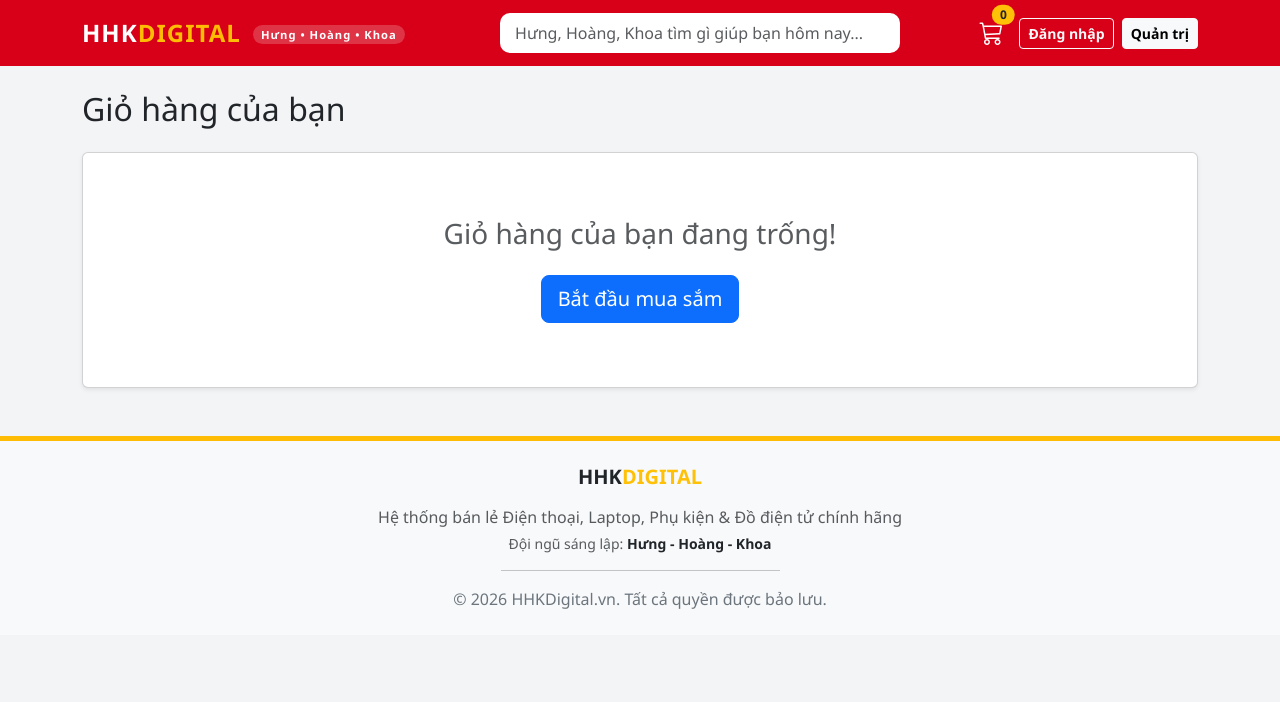
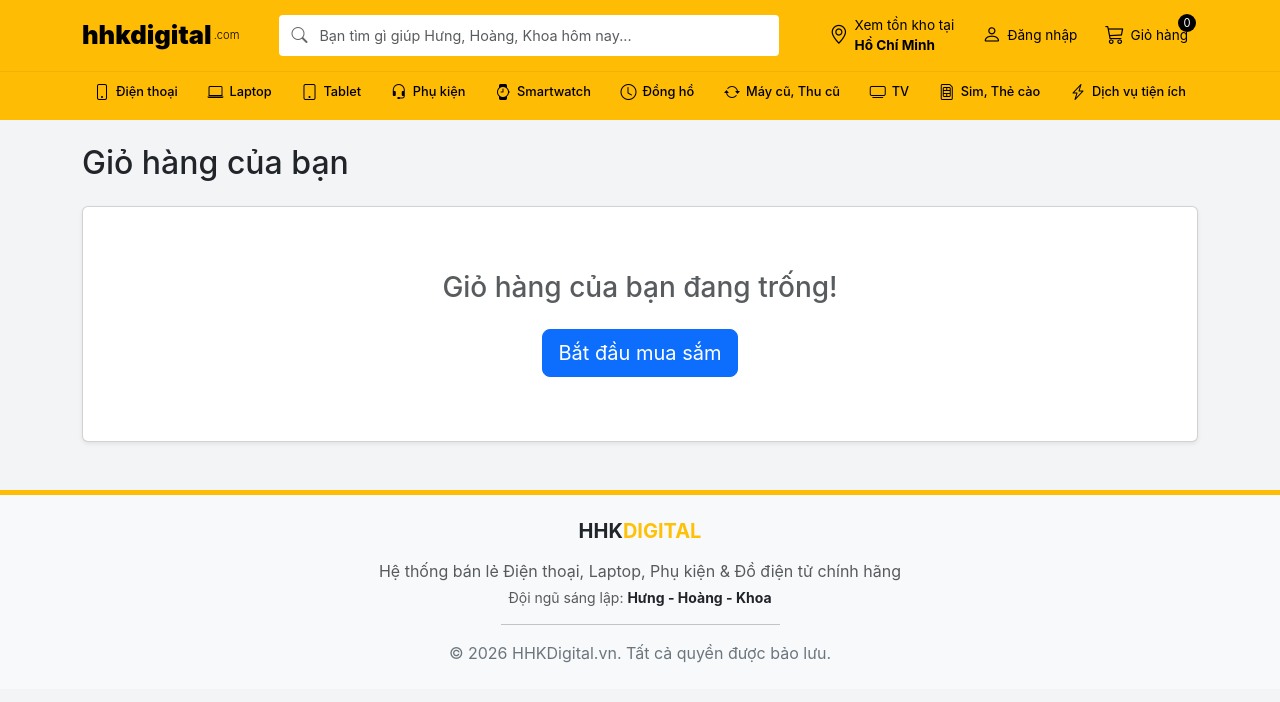
Before and after one commit to VietHoang-88/hhk_digital, a Django app: page /cart/ in a window 1280 px wide. Shown: the top 702 px of the page. Run offline with Django 5.2, Linux system fonts and the light colour scheme.

Commit message:
Major UI upgrade: TGDD style header, banners, and icons

```diff
--- a/shop/templates/shop/base.html
+++ b/shop/templates/shop/base.html
@@ -9,18 +9,47 @@
     <style>
         :root {
             --tgdd-yellow: #ffbc05;
+            --tgdd-dark: #333;
             --cellphones-red: #d70018;
             --hoangha-blue: #00483d;
             --hhk-dark: #1a1a1a;
         }
-        body { background-color: #f3f4f6; font-family: 'Segoe UI', Tahoma, Geneva, Verdana, sans-serif; }
-        .navbar { background-color: var(--cellphones-red) !important; padding: 10px 0; }
-        .navbar-brand { font-weight: 800; font-size: 1.5rem; letter-spacing: 1px; }
-        .search-bar { border-radius: 10px; border: none; padding: 8px 15px; width: 400px; }
-        .nav-link { color: white !important; font-weight: 500; }
+        body { background-color: #f3f4f6; font-family: -apple-system, BlinkMacSystemFont, "Segoe UI", Roboto, Helvetica, Arial, sans-serif; }
+
+        /* Header Top */
+        .header-main { background-color: var(--tgdd-yellow); padding: 10px 0; border-bottom: 1px solid rgba(0,0,0,0.05); }
+        .navbar-brand { font-weight: 900; font-size: 1.6rem; color: #000 !important; text-transform: lowercase; }
+        .navbar-brand span { color: #000; }
+
+        /* Search Bar */
+        .search-wrapper { position: relative; width: 100%; max-width: 500px; }
+        .search-bar {
+            border-radius: 4px;
+            border: none;
+            padding: 10px 15px 10px 40px;
+            width: 100%;
+            font-size: 0.9rem;
+            background: white;
+        }
+        .search-icon { position: absolute; left: 12px; top: 50%; transform: translateY(-50%); color: #666; z-index: 10; }
+
+        /* Header Actions */
+        .header-action { color: #000 !important; font-size: 0.85rem; text-decoration: none; display: flex; align-items: center; padding: 5px 10px; border-radius: 4px; transition: background 0.2s; }
+        .header-action:hover { background: rgba(255,255,255,0.2); }
+        .header-action i { font-size: 1.2rem; margin-right: 6px; }
+        .cart-badge { background: #000; color: #fff; border-radius: 50%; width: 18px; height: 18px; display: flex; align-items: center; justify-content: center; font-size: 0.7rem; position: absolute; top: -2px; right: 2px; }
+
+        /* Sub Navigation */
+        .header-nav { background-color: var(--tgdd-yellow); padding-bottom: 8px; }
+        .nav-categories { display: flex; justify-content: space-between; list-style: none; margin: 0; padding: 0; overflow-x: auto; white-space: nowrap; }
+        .nav-categories::-webkit-scrollbar { display: none; }
+        .nav-item-link { color: #000 !important; text-decoration: none; font-size: 0.8rem; font-weight: 500; display: flex; align-items: center; padding: 8px 12px; border-radius: 4px; }
+        .nav-item-link:hover { background: rgba(255,255,255,0.3); }
+        .nav-item-link i { font-size: 1rem; margin-right: 6px; }
+
         .product-card {
             border: none;
-            border-radius: 15px;
+            border-radius: 8px;
             transition: all 0.3s ease;
             overflow: hidden;
             background: white;
@@ -31,35 +60,41 @@
         }
         .btn-buy { background-color: var(--cellphones-red); color: white; border-radius: 8px; font-weight: 600; }
         .btn-buy:hover { background-color: #b50014; color: white; }
-        .category-item { border-radius: 8px; margin-bottom: 5px; border: none; }
-        .category-item.active { background-color: var(--tgdd-yellow) !important; color: black !important; font-weight: bold; }
         footer { background-color: white; border-top: 5px solid var(--tgdd-yellow); }
-        .team-badge { font-size: 0.7rem; vertical-align: middle; background: rgba(255,255,255,0.2); padding: 2px 8px; border-radius: 10px; margin-left: 5px; }
     </style>
 </head>
 <body>
-    <nav class="navbar navbar-expand-lg navbar-dark sticky-top">
+    <!-- Main Header -->
+    <header class="header-main sticky-top">
         <div class="container">
-            <a class="navbar-brand" href="{% url 'shop:product_list' %}">
-                HHK<span style="color: var(--tgdd-yellow)">DIGITAL</span>
-                <span class="team-badge">Hưng • Hoàng • Khoa</span>
+            <div class="row align-items-center g-3">
+                <!-- Logo -->
+                <div class="col-auto">
+                    <a class="navbar-brand d-flex align-items-center" href="{% url 'shop:product_list' %}">
+                        hhkdigital<span style="font-weight: 300; font-size: 0.7rem; margin-left: 2px;">.com</span>
+                    </a>
+                </div>
+
+                <!-- Search -->
+                <div class="col">
+                    <div class="search-wrapper mx-auto">
+                        <i class="bi bi-search search-icon"></i>
+                        <input class="form-control search-bar" type="search" placeholder="Bạn tìm gì giúp Hưng, Hoàng, Khoa hôm nay..." aria-label="Search">
+                    </div>
+                </div>
+
+                <!-- Actions -->
+                <div class="col-auto d-flex align-items-center">
+                    <a href="#" class="header-action d-none d-lg-flex me-2">
+                        <i class="bi bi-geo-alt"></i>
+                        <span>Xem tồn kho tại<br><b>Hồ Chí Minh</b></span>
                     </a>
 
-            <form class="d-none d-md-flex mx-auto">
-                <input class="form-control search-bar" type="search" placeholder="Hưng, Hoàng, Khoa tìm gì giúp bạn hôm nay..." aria-label="Search">
-            </form>
-
-            <div class="d-flex align-items-center">
-                <a href="{% url 'shop:cart_detail' %}" class="nav-link position-relative me-3">
-                    <i class="bi bi-cart3 fs-4"></i>
-                    <span class="position-absolute top-0 start-100 translate-middle badge rounded-pill bg-warning text-dark">
-                        {{ request.session.cart|length|default:0 }}
-                    </span>
-                </a>
                     {% if user.is_authenticated %}
-                    <div class="dropdown">
-                        <a href="#" class="nav-link dropdown-toggle" data-bs-toggle="dropdown" aria-expanded="false">
-                            <i class="bi bi-person-circle fs-4"></i> Xin chào, {{ user.username }}
+                        <div class="dropdown me-2">
+                            <a href="#" class="header-action dropdown-toggle" data-bs-toggle="dropdown">
+                                <i class="bi bi-person"></i>
+                                <span>Chào,<br><b>{{ user.username }}</b></span>
                             </a>
                             <ul class="dropdown-menu dropdown-menu-end shadow border-0 mt-2">
                                 {% if user.is_staff %}
@@ -71,10 +106,37 @@
                             </ul>
                         </div>
                     {% else %}
-                    <a href="{% url 'shop:login' %}" class="btn btn-outline-light btn-sm fw-bold me-2">Đăng nhập</a>
-                    <a href="/admin" class="btn btn-light btn-sm fw-bold">Quản trị</a>
+                        <a href="{% url 'shop:login' %}" class="header-action me-2">
+                            <i class="bi bi-person"></i>
+                            <span>Đăng nhập</span>
+                        </a>
                     {% endif %}
+
+                    <a href="{% url 'shop:cart_detail' %}" class="header-action position-relative">
+                        <i class="bi bi-cart3"></i>
+                        <span>Giỏ hàng</span>
+                        <span class="cart-badge">{{ request.session.cart|length|default:0 }}</span>
+                    </a>
                 </div>
+            </div>
+        </div>
+    </header>
+
+    <!-- Sub Header / Navigation -->
+    <nav class="header-nav">
+        <div class="container">
+            <ul class="nav-categories">
+                <li><a href="{% url 'shop:product_list_by_category' 'dien-thoai-di-dong' %}" class="nav-item-link"><i class="bi bi-phone"></i>Điện thoại</a></li>
+                <li><a href="{% url 'shop:product_list_by_category' 'laptop' %}" class="nav-item-link"><i class="bi bi-laptop"></i>Laptop</a></li>
+                <li><a href="{% url 'shop:product_list_by_category' 'may-tinh-bang' %}" class="nav-item-link"><i class="bi bi-tablet"></i>Tablet</a></li>
+                <li><a href="{% url 'shop:product_list_by_category' 'phu-kien' %}" class="nav-item-link"><i class="bi bi-headset"></i>Phụ kiện</a></li>
+                <li><a href="#" class="nav-item-link"><i class="bi bi-watch"></i>Smartwatch</a></li>
+                <li><a href="#" class="nav-item-link"><i class="bi bi-clock"></i>Đồng hồ</a></li>
+                <li><a href="#" class="nav-item-link"><i class="bi bi-arrow-repeat"></i>Máy cũ, Thu cũ</a></li>
+                <li><a href="{% url 'shop:product_list_by_category' 'tv-smart' %}" class="nav-item-link"><i class="bi bi-tv"></i>TV</a></li>
+                <li><a href="#" class="nav-item-link"><i class="bi bi-sim"></i>Sim, Thẻ cào</a></li>
+                <li><a href="#" class="nav-item-link"><i class="bi bi-lightning-charge"></i>Dịch vụ tiện ích</a></li>
+            </ul>
         </div>
     </nav>
 
```
Also changed, not shown: shop/templates/shop/product_list.html (+60 -17 lines). Lines whose indentation alone changed are shown as unchanged.
